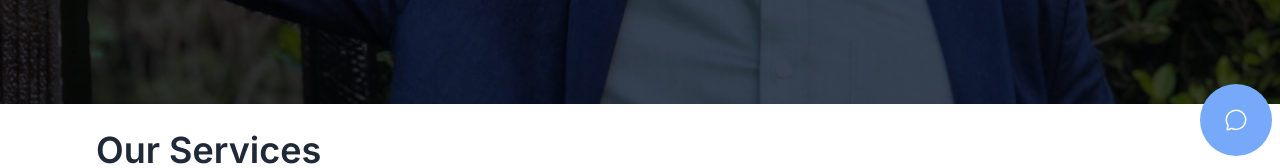
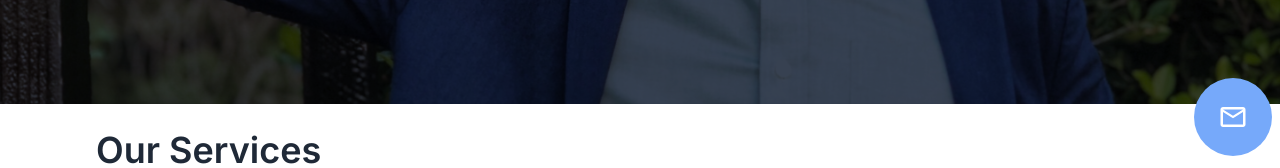
Before and after one commit to UdohLawrence/jasonmalabute-fe, a Next.js app: page / in a window 1280 px wide. Shown: the part 632-800 px from the top of the page. Built offline with nearby package versions, Linux system fonts and the light colour scheme.

Commit message:
FIX: popup on email hover

```diff
--- a/src/app/(app)/layout.js
+++ b/src/app/(app)/layout.js
@@ -1,14 +1,26 @@
 import FooterComponent from "@/components/FooterComponent";
 import Navbar from "@/components/Navbar";
+import Link from "next/link";
+import { MdOutlineMail } from "react-icons/md";
+import { Tooltip } from "flowbite-react";
 
 const AppLayout = ({ children }) => {
-
   return (
     <>
       <Navbar />
-      <main className="w-full min-h-screen mt-3">
-        {children}
-      </main>
+      <main className="w-full min-h-screen mt-3">{children}</main>
+      <Link href="mailto:jason@malabutecpa.com">
+        <div className="bg-blue-400 rounded-full p-6 fixed bottom-3 right-2">
+          <Tooltip
+            content="Get in touch jason@malabutecpa.com"
+            style="light"
+            trigger="hover"
+          >
+            <MdOutlineMail className="text-3xl text-white" />
+          </Tooltip>
+        </div>
+      </Link>
+
       <FooterComponent />
     </>
   );
--- a/src/app/page.js
+++ b/src/app/page.js
@@ -3,7 +3,8 @@ import Navbar from "@/components/Navbar";
 import Services from "@/components/Services";
 import { Testimonials } from "@/components/Testimonials";
 import Link from 'next/link';
-import { IoChatbubbleOutline } from "react-icons/io5";
+import { MdOutlineMail } from "react-icons/md";
+import { Tooltip } from "flowbite-react";
 
 export default function Home() {
   return (
@@ -36,7 +37,13 @@ export default function Home() {
       </section>
       <Link href="mailto:jason@malabutecpa.com">
         <div className="bg-blue-400 rounded-full p-6 fixed bottom-3 right-2">
-          <IoChatbubbleOutline className="text-2xl text-white" />
+          <Tooltip
+            content="Get in touch jason@malabutecpa.com"
+            style="light"
+            trigger="hover"
+          >
+            <MdOutlineMail className="text-3xl text-white" />
+          </Tooltip>
         </div>
       </Link>
       <Services />
```
